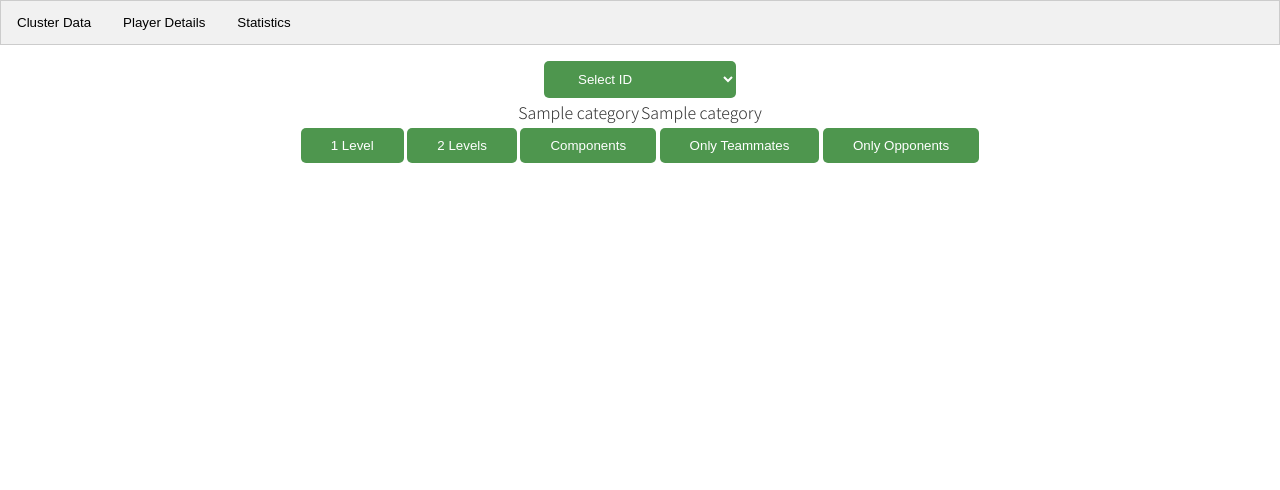
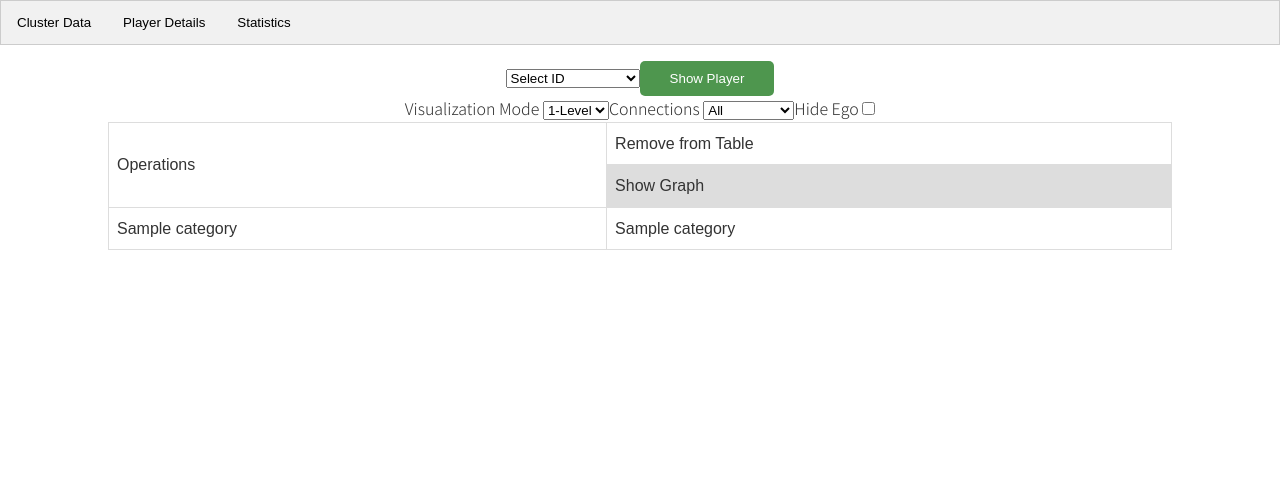
Before and after one commit to funderos/Cauldron, a Flask app: template website/templates/clustering.html in a window 1280 px wide, after a click on "Player Details". Shown: the part 70-560 px from the top of the page. Run offline with Flask 2, Linux system fonts and the light colour scheme; the template is opened without the code that fills it: most values are stand-ins (such as "Sample title", 1, 10 or a date in 2020); parts of the project's set-up code (start-up, migrations or seed data) failed here and were passed over; some libraries are stand-ins or nearby versions.

Commit message:
Feature Enhancements

```diff
--- a/website/clustering.py
+++ b/website/clustering.py
@@ -20,7 +20,7 @@ def _clustering():
 @clustering.route('/network/<puuid>')
 @login_required
 def network(puuid):
-    return jsonify(get_network(puuid, request.args.get('content')))
+    return jsonify(get_network(puuid, request.args))
 
 @clustering.route('/cluster')
 @login_required
--- a/website/static/css/clustering.css
+++ b/website/static/css/clustering.css
@@ -47,7 +47,7 @@
 }
 
 .stats {
-  padding: 6px 100px;
+  padding: 6px 60px;
   align-content: center;
   align-items: center;
   margin-left: auto;
@@ -146,6 +146,8 @@
   overflow: hidden;
   transition: max-height 0.2s ease-out;
   background-color: #f1f1f1;
+  align-content: center;
+  align-items: center;
 }
 
 .checkbox {
@@ -154,6 +156,22 @@
 
 .checkbox input {
   margin-right: 0.5rem;
+}
+
+.player-details {
+  font-family: arial, sans-serif;
+  border-collapse: collapse;
+  width: 100%;
+}
+
+.player-details td {
+  border: 1px solid #dddddd;
+  text-align: left;
+  padding: 8px;
+}
+
+.player-details tr:nth-child(even) {
+  background-color: #dddddd;
 }
 
 @keyframes spin {
--- a/website/static/networkClustering.js
+++ b/website/static/networkClustering.js
@@ -117,8 +117,7 @@ function scatterPlot(clusterType, firstTry) {
           label = point.data.name;
         }
         if (label && pn) {
-          document.getElementById("summonerid").value = data[label]["ids"][pn];
-          showPlayer(true).then(() =>
+          addPlayerToTable(data[label]["ids"][pn]).then(() =>
             openTabManually("linkPlayer", "playerDetails")
           );
         }
--- a/website/static/networkPlayer.js
+++ b/website/static/networkPlayer.js
@@ -1,12 +1,12 @@
-function showPlayer(firstTry) {
+function addPlayerToTable(playerId, firstTry = true) {
+  let checkExisting = document.getElementsByClassName(playerId.toString());
+  console.log(checkExisting);
+  if (checkExisting.length) return Promise.resolve();
   return new Promise((resolve, reject) => {
-    var chooser = document.getElementById("summonerid");
-    var key = chooser.options[chooser.selectedIndex].value;
     $.ajax({
       dataType: "json",
-      url: "network/" + key + "?content=details",
+      url: "network/" + playerId + "?mode=details",
       success: function (data) {
-        console.log(data);
         for (key in data) {
           let value = data[key];
           if (!isNaN(value)) {
@@ -14,16 +14,20 @@ function showPlayer(firstTry) {
             if (aFloat.length > 1)
               value = aFloat[0] + "." + aFloat[1].substr(0, 4);
           }
-          console.log(key)
           let row = document.getElementById("detail" + key);
-          row.innerHTML = row.innerHTML + "<td>" + value + "</td>";
+          row.innerHTML = row.innerHTML + "<td class='" + playerId + "'" + ">" + value + "</td>";
         }
+        let row = document.getElementById("detailshownetwork");
+        row.innerHTML = row.innerHTML + "<td class='" + playerId + "'" + ">" + "<input type='button' class='btn btn-primary' value='Show!' onclick='drawNetwork(" + playerId + ")'></input>" + "</td>";
+        row = document.getElementById("detailremove");
+        row.innerHTML = row.innerHTML + "<td class='" + playerId + "'" + ">" + "<input type='button' class='btn btn-primary' value='-' onclick='removePlayerFromTable(" + playerId + ")'></input>" + "</td>";
+
         resolve();
       },
       error: function (data) {
         console.log(data);
         if (firstTry) {
-          return showPlayer(content);
+          return addPlayerToTable(playerId, false);
         }
         reject()
       },
@@ -31,3 +35,16 @@ function showPlayer(firstTry) {
     });
   });
 }
+
+function removePlayerFromTable(playerId) {
+  let column = document.getElementsByClassName(playerId.toString());
+  while (column[0]) {
+    column[0].parentNode.removeChild(column[0]);
+  }
+}
+
+function showPlayer() {
+  var chooser = document.getElementById("summonerid");
+  var playerId = chooser.options[chooser.selectedIndex].value;
+  return addPlayerToTable(playerId, true);
+}
--- a/website/static/networkPlots.js
+++ b/website/static/networkPlots.js
@@ -42,14 +42,17 @@ function loadStatistics(clusters = null) {
         layout = {
           showlegend: false,
           hovermode: "closest",
+          paper_bgcolor: "rgba(0,0,0,0)",
+          plot_bgcolor: "rgba(0,0,0,0)"
         };
 
       Plotly.newPlot(elementId, plotdata, layout);
 
       boxPlot.on('plotly_click', function(plot){
-        document.getElementById('summonerid').value = plot.points[0].text;
-        showPlayer(true);
         openTabManually("linkPlayer", "playerDetails")
+        addPlayerToTable(plot.points[0].text).then(() =>
+          openTabManually("linkPlayer", "playerDetails")
+        );
       });
     }
   });
--- a/website/static/networkVisualization.js
+++ b/website/static/networkVisualization.js
@@ -2,15 +2,18 @@ var nodes = null;
 var edges = null;
 var network = null;
 
-function drawNetwork(content, firstTry) {
+function drawNetwork(playerid, firstTry = true) {
   openModal();
   nodes = [];
   edges = [];
-  var chooser = document.getElementById('summonerid');
-  var key = chooser.options[chooser.selectedIndex].value;
+  var chooser = document.getElementById('vismode');
+  var vismode = chooser.options[chooser.selectedIndex].value;
+  chooser = document.getElementById('visconnection');
+  var viscon = chooser.options[chooser.selectedIndex].value;
+  var componentParam = document.getElementById('viscomponents').checked ? "&viscom=true" : "&viscom=false";
   $.ajax({
     dataType: "json",
-    url: "network/" + key + "?content=" + content,
+    url: "network/" + playerid + "?mode=" + vismode + "&viscon=" + viscon + componentParam,
     success: function(data){
       console.log(data)
       nodes = data["nodes"];
--- a/website/templates/clustering.html
+++ b/website/templates/clustering.html
@@ -95,15 +95,38 @@
 
   <div id="playerDetails" class="tabcontent">
     <form class="flex">
-      <select id="summonerid" class="btn btn-primary" onchange="showPlayer(true)">
+      <select id="summonerid">
         <option value="" disabled selected>Select ID</option>
         {% for id, puuid in egoids.items() %}
         <option value="{{id}}">{{id}} ({{idcount[puuid]}})</option>
         {% endfor %}
       </select>
+      <input type="button" class="btn btn-primary" value="Show Player" onclick="showPlayer()">
+    </form>
+    <form class="flex">
+      <label>
+        Visualization Mode
+        <select id="vismode">
+          <option value="egonet" selected>1-Level</option>
+          <option value="extended">2-Level</option>
+        </select>
+      </label>
+      <label>
+        Connections
+        <select id="visconnection">
+          <option value="all" selected>All</option>
+          <option value="team">Teammates</option>
+          <option value="vs">Opponents</option>
+        </select>
+      </label>
+      <label>
+        Hide Ego
+        <input type="checkbox" id="viscomponents">
+      </label>
     </form>
     <div id="network-output" class="flex">
-      <table>
+      <table class="player-details">
+        <tr id="detailremove"><td rowspan=2>Operations</td><td>Remove from Table</td></tr><tr id="detailshownetwork"><td>Show Graph</td></tr>
         {% for category in statfields %}
         {% set ns = namespace(firstit = true) %}
         {% for value, label in statfields[category].items() %}
@@ -119,15 +142,6 @@
         {% endfor %}
       </table>
     </div>
-    <div id="network-input" class="flex">
-      <form>
-        <input type="button" class="btn btn-primary" value="1 Level" onclick="drawNetwork('egonet', true)">
-        <input type="button" class="btn btn-primary" value="2 Levels" onclick="drawNetwork('extended', true)">
-        <input type="button" class="btn btn-primary" value="Components" onclick="drawNetwork('components', true)">
-        <input type="button" class="btn btn-primary" value="Only Teammates" onclick="drawNetwork('team', true)">
-        <input type="button" class="btn btn-primary" value="Only Opponents" onclick="drawNetwork('vs', true)">
-      </form>
-    </div>
   </div>
 
   <div id="statistics" class="tabcontent stats">
@@ -140,6 +154,7 @@
     <div class="collapsible-content">
       {% for value, label in statfields[category].items() %}
       {% set elementId = "stat" + value %}
+      <p><b>{{label}}</b></p>
       <div id="{{elementId}}" name="{{label}}" style="width:1000px;height:250px"></div>
       {% endfor %}
     </div>
@@ -150,11 +165,11 @@
 {% endblock %}
 
 {% block scripts %}
+<script src="https://unpkg.com/vis-network/standalone/umd/vis-network.min.js"></script>
+<script src="https://cdn.plot.ly/plotly-latest.min.js"></script>
 <script type="text/javascript" src="{{ url_for('static', filename='networkUtilities.js') }}"></script>
 <script type="text/javascript" src="{{ url_for('static', filename='networkClustering.js') }}"></script>
 <script type="text/javascript" src="{{ url_for('static', filename='networkVisualization.js') }}"></script>
 <script type="text/javascript" src="{{ url_for('static', filename='networkPlots.js') }}"></script>
 <script type="text/javascript" src="{{ url_for('static', filename='networkPlayer.js') }}"></script>
-<script src="https://unpkg.com/vis-network/standalone/umd/vis-network.min.js"></script>
-<script src="https://cdn.plot.ly/plotly-latest.min.js"></script>
 {% endblock %}
```
Also changed, not shown: website/player_service.py (+8 -8 lines).
